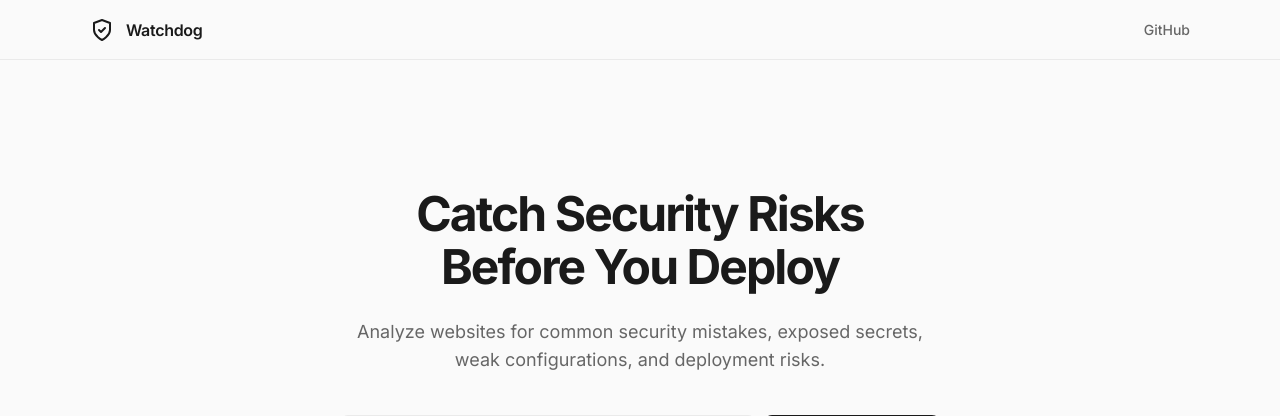
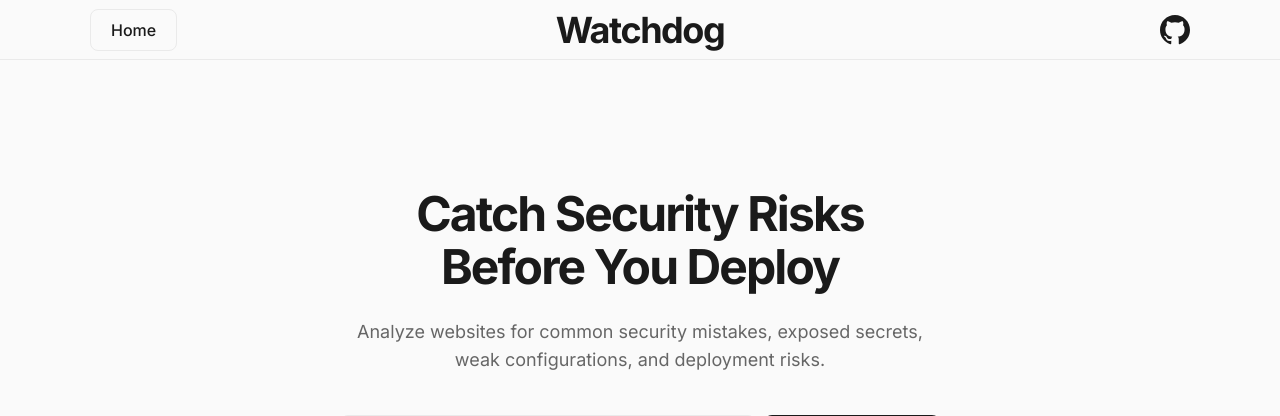
Before and after one commit to Devan433/watchdog, a Flask app: page / in a window 1280 px wide. Shown: the top 416 px of the page. Run offline with Flask 3, Linux system fonts and the light colour scheme.

Commit message:
did some work on ui

```diff
--- a/static/style.css
+++ b/static/style.css
@@ -106,29 +106,74 @@ ul, ol {
     display: flex;
     justify-content: space-between;
     align-items: center;
+    position: relative;
 }
 
 .nav-left {
     display: flex;
     align-items: center;
     gap: 0.75rem;
+    flex: 1;
 }
 
-.logo-icon {
+.home-btn {
+    padding: 0.625rem 1.25rem;
+    font-family: inherit;
+    font-size: 1rem;
+    font-weight: 500;
+    color: var(--text-primary);
+    background-color: var(--bg-color);
+    border: 1px solid var(--border-color);
+    border-radius: var(--radius-md);
+    cursor: pointer;
+    transition: all 0.2s ease;
+}
+
+.home-btn:hover {
+    background-color: var(--border-color);
+}
+
+.nav-center {
+    display: flex;
+    align-items: center;
+    justify-content: center;
+    gap: 0.75rem;
+    position: absolute;
+    left: 50%;
+    transform: translateX(-50%);
+}
+
+.logo-icon-large {
     color: var(--text-primary);
 }
 
-.product-name {
-    font-weight: 600;
-    font-size: 1rem;
-    letter-spacing: -0.02em;
+.product-name-large {
+    font-weight: 800;
+    font-size: 2.25rem;
+    letter-spacing: -0.04em;
+    color: var(--text-primary);
 }
 
 .nav-right {
     display: flex;
+    justify-content: flex-end;
+    align-items: center;
     gap: 1.5rem;
     font-size: 0.875rem;
     font-weight: 500;
+    flex: 1;
+}
+
+.nav-link {
+    display: flex;
+    align-items: center;
+    color: var(--text-primary);
+    transition: opacity 0.2s ease;
+}
+
+.nav-link:hover {
+    color: var(--text-primary);
+    opacity: 0.7;
 }
 
 /* ==========================================================================
--- a/templates/index.html
+++ b/templates/index.html
@@ -13,15 +13,20 @@
     <!-- HEADER -->
     <header class="top-nav">
         <div class="nav-container">
-            <div class="nav-left" onclick="window.location.href='/'" style="cursor: pointer;" title="Back to Scanner">
-                <svg class="logo-icon" width="24" height="24" viewBox="0 0 24 24" fill="none" stroke="currentColor" stroke-width="2" stroke-linecap="round" stroke-linejoin="round">
-                    <path d="M12 22s8-4 8-10V5l-8-3-8 3v7c0 6 8 10 8 10z"></path>
-                    <path d="M9 12l2 2 4-4"></path>
-                </svg>
-                <span class="product-name">Watchdog</span>
+            <div class="nav-left">
+                <button onclick="window.location.href='/'" class="home-btn" title="Back to Scanner">
+                    Home
+                </button>
+            </div>
+            <div class="nav-center">
+                <span class="product-name-large">Watchdog</span>
             </div>
             <div class="nav-right">
-                <a href="https://github.com/Devan433/watchdog" target="_blank" class="nav-link">GitHub</a>
+                <a href="https://github.com/Devan433/watchdog" target="_blank" class="nav-link" title="GitHub">
+                    <svg width="30" height="30" viewBox="0 0 24 24" fill="currentColor">
+                        <path d="M12 0c-6.626 0-12 5.373-12 12 0 5.302 3.438 9.8 8.207 11.387.599.111.793-.261.793-.577v-2.234c-3.338.726-4.033-1.416-4.033-1.416-.546-1.387-1.333-1.756-1.333-1.756-1.089-.745.083-.729.083-.729 1.205.084 1.839 1.237 1.839 1.237 1.07 1.834 2.807 1.304 3.492.997.107-.775.418-1.305.762-1.604-2.665-.305-5.467-1.334-5.467-5.931 0-1.311.469-2.381 1.236-3.221-.124-.303-.535-1.524.117-3.176 0 0 1.008-.322 3.301 1.23.957-.266 1.983-.399 3.003-.404 1.02.005 2.047.138 3.006.404 2.291-1.552 3.297-1.23 3.297-1.23.653 1.653.242 2.874.118 3.176.77.84 1.235 1.911 1.235 3.221 0 4.609-2.807 5.624-5.479 5.921.43.372.823 1.102.823 2.222v3.293c0 .319.192.694.801.576 4.765-1.589 8.199-6.086 8.199-11.386 0-6.627-5.373-12-12-12z"/>
+                    </svg>
+                </a>
             </div>
         </div>
     </header>
```
